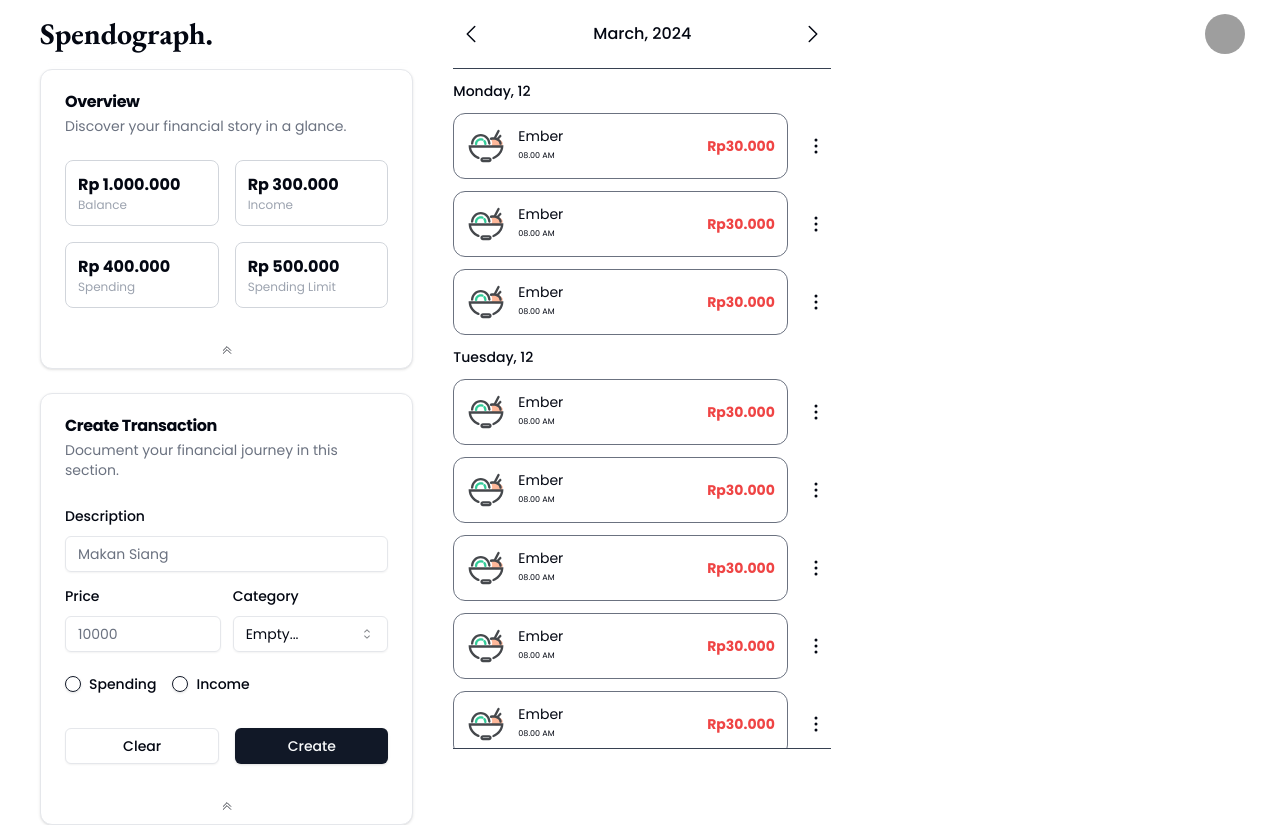
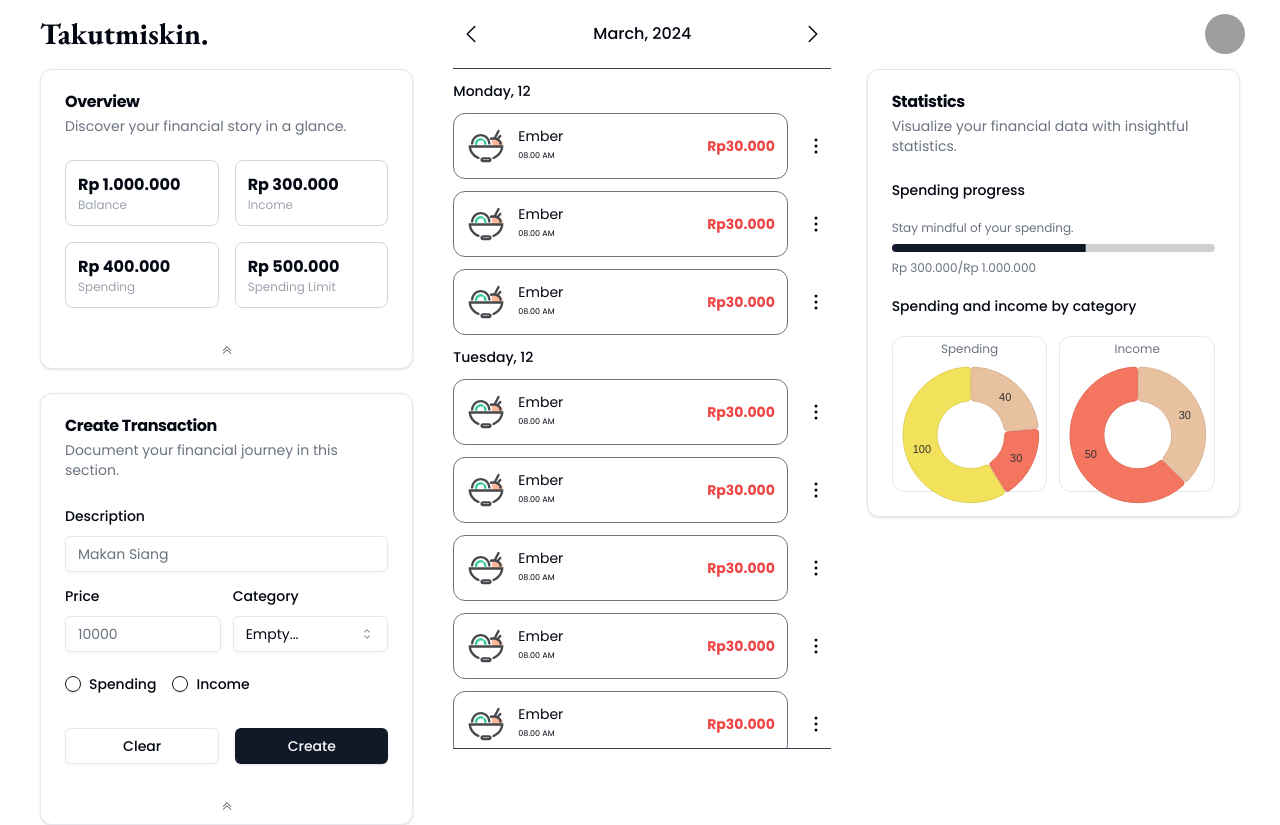
Before and after one commit to Rasikhkp/Cashzzle-frontend, a Next.js app: page / in a window 1280 px wide. Shown: the top 825 px of the page. Built offline with nearby package versions, Linux system fonts and the light colour scheme; grey boxes are pictures that could not be loaded.

Commit message:
feat: add client side statistics feature

```diff
--- /dev/null
+++ b/app/_components/pie.tsx
@@ -0,0 +1,78 @@
+"use client"
+import React from 'react'
+import { ResponsivePie } from "@nivo/pie"
+
+const Pie = ({ data, label, className }: any) => {
+    return (
+        <div className={`${className} w-full text-xs aspect-square border border-border rounded-xl`}>
+            <div className='text-xs text-muted-foreground text-center mt-1'>{label}</div>
+            <ResponsivePie
+                data={data}
+                margin={{ top: 10, right: 10, bottom: 10, left: 10 }}
+                innerRadius={0.5}
+                padAngle={0.7}
+                cornerRadius={3}
+                activeOuterRadiusOffset={8}
+                borderWidth={1}
+                borderColor={{
+                    from: 'color',
+                    modifiers: [
+                        [
+                            'darker',
+                            0.2
+                        ]
+                    ]
+                }}
+                enableArcLinkLabels={false}
+                defs={[
+                    {
+                        id: 'dots',
+                        type: 'patternDots',
+                        background: 'inherit',
+                        color: 'rgba(255, 255, 255, 0.3)',
+                        size: 4,
+                        padding: 1,
+                        stagger: true
+                    },
+                    {
+                        id: 'lines',
+                        type: 'patternLines',
+                        background: 'inherit',
+                        color: 'rgba(255, 255, 255, 0.3)',
+                        rotation: -45,
+                        lineWidth: 6,
+                        spacing: 10
+                    }
+                ]}
+            // legends={[
+            //     {
+            //         anchor: 'bottom',
+            //         direction: 'column',
+            //         justify: false,
+            //         translateX: 0,
+            //         translateY: 0,
+            //         itemsSpacing: 3,
+            //         itemWidth: 100,
+            //         itemHeight: 18,
+            //         itemTextColor: '#999',
+            //         itemDirection: 'left-to-right',
+            //         itemOpacity: 1,
+            //         symbolSize: 14,
+            //         symbolShape: 'circle',
+            //         effects: [
+            //             {
+            //                 on: 'hover',
+            //                 style: {
+            //                     itemTextColor: '#000'
+            //                 }
+            //             }
+            //         ]
+            //     }
+            // ]}
+            />
+        </div>
+
+    )
+}
+
+export default Pie
--- /dev/null
+++ b/app/_components/statistics.tsx
@@ -0,0 +1,71 @@
+"use client"
+
+import { Card, CardContent, CardDescription, CardHeader, CardTitle } from '@/components/ui/card'
+import Pie from "./pie"
+import { Progress } from '@/components/ui/progress'
+import { randomizeColor } from '@/lib/utils'
+import React from 'react'
+
+const spending = [
+    {
+        id: "belanja",
+        label: "belanja",
+        value: 40,
+        color: randomizeColor()
+    },
+    {
+        id: "main",
+        label: "main",
+        value: 30,
+        color: randomizeColor()
+    },
+    {
+        id: "entertainment",
+        labek: "entertainment",
+        value: 100,
+        color: randomizeColor()
+    }
+]
+
+const income = [
+    {
+        id: "brc",
+        label: "brc",
+        value: 30,
+        color: randomizeColor()
+    },
+    {
+        id: "orang tua",
+        label: "orang tua",
+        value: 50,
+        color: randomizeColor()
+    }
+]
+
+const Statistics = () => {
+    return (
+        <Card className='mt-[69px]'>
+            <CardHeader>
+                <CardTitle>Statistics</CardTitle>
+                <CardDescription>Visualize your financial data with insightful statistics.</CardDescription>
+            </CardHeader>
+            <CardContent>
+                <div className='text-sm font-medium mb-5'>Spending progress</div>
+                <div className='text-xs text-muted-foreground'>Stay mindful of your spending.</div>
+                <Progress value={60} className='my-2' />
+                <div className='text-xs text-muted-foreground'>Rp 300.000/Rp 1.000.000</div>
+
+                <div className="text-sm my-5 font-medium">Spending and income by category</div>
+                <div className='flex gap-3'>
+                    <Pie data={spending} label="Spending" />
+                    <Pie data={income} label="Income" />
+                </div>
+
+
+            </CardContent>
+
+        </Card>
+    )
+}
+
+export default Statistics
--- a/app/_components/user-profile.tsx
+++ b/app/_components/user-profile.tsx
@@ -1,13 +1,24 @@
 import { Avatar, AvatarFallback, AvatarImage } from '@/components/ui/avatar'
+import { Button } from '@/components/ui/button'
 import React from 'react'
 
 const UserProfile = () => {
+    const isLoggedIn = true
+
     return (
-        <div className='h-[68.5px] flex items-center justify-end font-bold text-3xl fixed xl:w-[calc(378px)] w-[calc(33%-48px)] fixed bg-white/30 backdrop-blur-sm'>
-            <Avatar>
-                <AvatarImage src="https://github.com/shadcn.png" alt="@shadcn" />
-                <AvatarFallback>CN</AvatarFallback>
-            </Avatar>
+        <div className='z-10 h-[68.5px] gap-4 flex items-center justify-end font-bold text-3xl fixed xl:w-[calc(378px)] w-[calc(33%-48px)] fixed bg-white/30 backdrop-blur-sm'>
+            {isLoggedIn ? (
+                <Avatar>
+                    <AvatarImage src="https://github.com/shadcn.png" alt="@shadcn" />
+                    <AvatarFallback>CN</AvatarFallback>
+                </Avatar>
+            ) : (
+                <>
+                    <Button variant={"outline"}>Sign In</Button>
+                    <Button>Sign Up</Button>
+                </>
+            )}
+
         </div>
     )
 }
--- a/app/_components/website-name.tsx
+++ b/app/_components/website-name.tsx
@@ -2,7 +2,11 @@ import React from "react";
 import { garamond } from "../fonts";
 
 const WebsiteName = () => {
-    return <div className={`${garamond.className} h-[68.5px] flex items-center font-bold text-3xl fixed xl:w-[calc(378px)] w-[calc(33%-48px)] fixed bg-white/30 backdrop-blur-sm`}>Spendograph.</div>;
+    return (
+        <div className={`${garamond.className} h-[68.5px] flex items-center font-bold text-3xl fixed xl:w-[calc(378px)] w-[calc(33%-48px)] fixed bg-white/30 backdrop-blur-sm`}>
+            Takutmiskin.
+        </div>
+    )
 };
 
 export default WebsiteName;
--- a/app/page.tsx
+++ b/app/page.tsx
@@ -6,6 +6,7 @@ import CreateTransaction from "./_components/create-transaction";
 import Categories from "./_components/categories";
 import { Avatar, AvatarFallback, AvatarImage } from "@/components/ui/avatar";
 import UserProfile from "./_components/user-profile";
+import Statistics from "./_components/statistics";
 
 export default function Home() {
     return (
@@ -24,6 +25,7 @@ export default function Home() {
             </div>
             <div className="relative">
                 <UserProfile />
+                <Statistics />
             </div>
         </div>
     );
--- a/lib/utils.ts
+++ b/lib/utils.ts
@@ -2,5 +2,15 @@ import { type ClassValue, clsx } from "clsx"
 import { twMerge } from "tailwind-merge"
 
 export function cn(...inputs: ClassValue[]) {
-  return twMerge(clsx(inputs))
+    return twMerge(clsx(inputs))
 }
+
+export const randomizeColor = () => {
+    const red = Math.floor(Math.random() * 256);
+    const green = Math.floor(Math.random() * 256);
+    const blue = Math.floor(Math.random() * 256);
+
+    const color = `rgb(${red},${green},${blue})`;
+
+    return color;
+}
--- a/package.json
+++ b/package.json
@@ -11,6 +11,8 @@
   "dependencies": {
     "@heroicons/react": "^2.1.1",
     "@hookform/resolvers": "^3.3.4",
+    "@nivo/core": "^0.85.1",
+    "@nivo/pie": "^0.85.1",
     "@radix-ui/react-alert-dialog": "^1.0.5",
     "@radix-ui/react-avatar": "^1.0.4",
     "@radix-ui/react-dialog": "^1.0.5",
```
Also changed, not shown: 1 other file (tests, documents, lock files or other folders).
